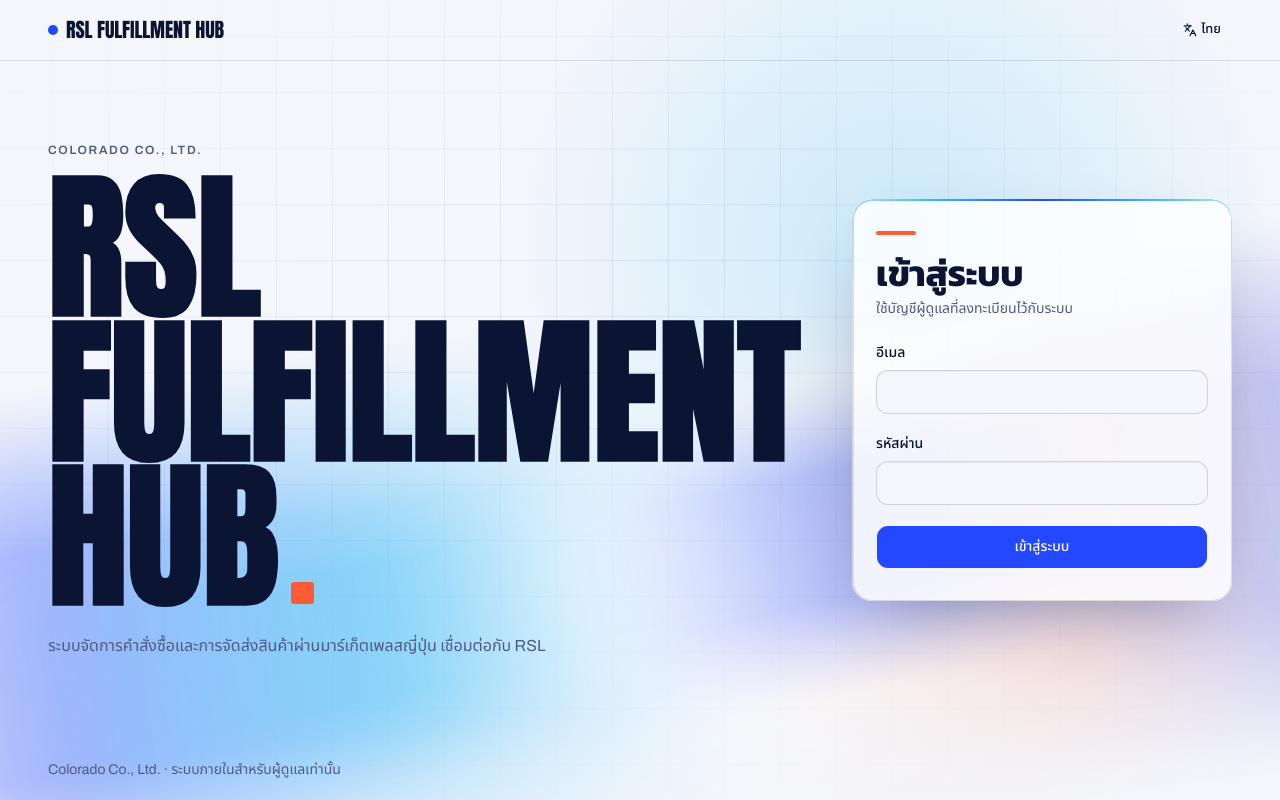
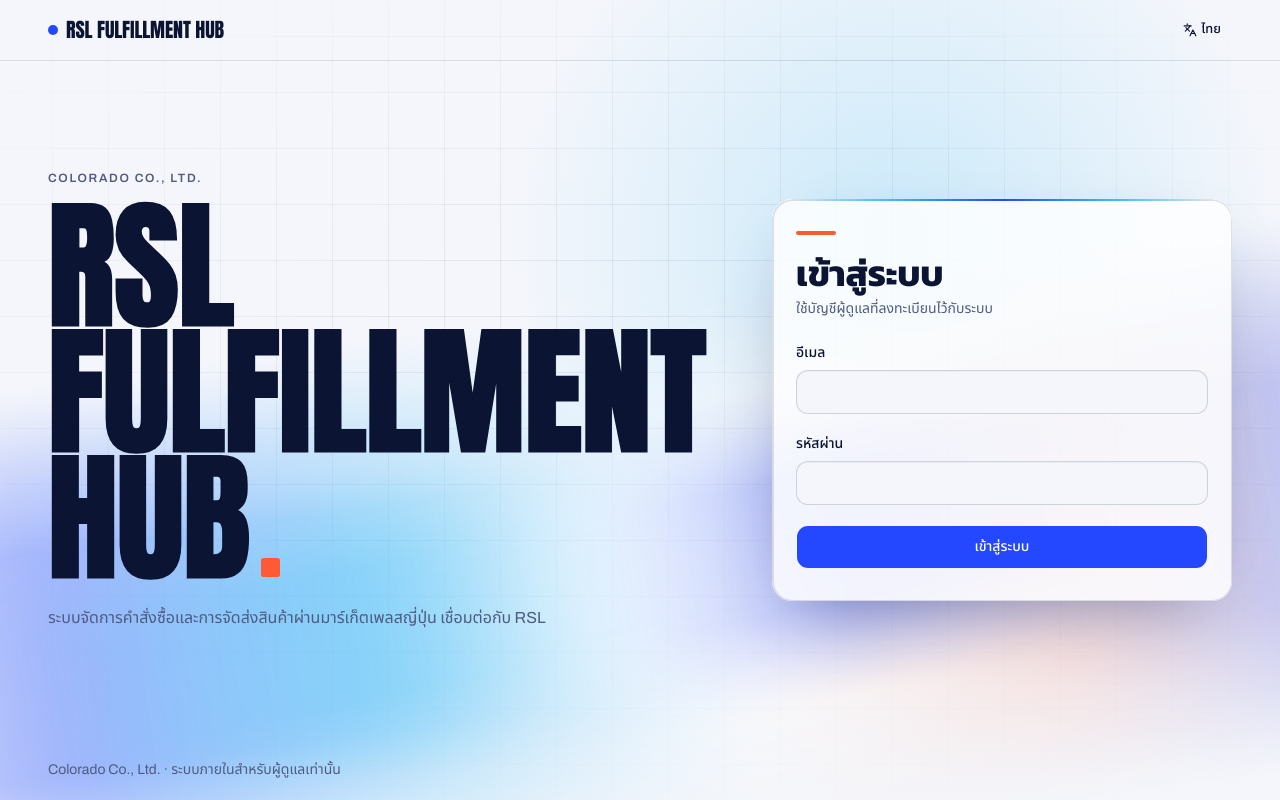
Before and after one commit to xbpkdi/01418321-final-project, a Next.js app: page /login in a window 1280 px wide. Built offline with nearby package versions, Linux system fonts and the light colour scheme.

Commit message:
style: widen the login card and keep it close to the title

```diff
--- a/src/app/login/page.tsx
+++ b/src/app/login/page.tsx
@@ -98,7 +98,7 @@
         <LanguageToggle />
       </header>
 
-      <main className="mx-auto grid w-full max-w-[1320px] flex-1 items-center gap-10 px-[clamp(16px,4vw,48px)] py-10 lg:grid-cols-[minmax(0,1fr)_minmax(340px,380px)] lg:gap-10">
+      <main className="mx-auto grid w-full max-w-[1320px] flex-1 items-center gap-10 px-[clamp(16px,4vw,48px)] py-10 lg:grid-cols-[minmax(0,57rem)_minmax(400px,460px)] lg:justify-center lg:gap-14">
         {/* @container: ขนาดหัวข้อคิดจากความกว้างคอลัมน์นี้ ไม่ใช่ทั้งจอ */}
         <section className="rise @container">
           <p className="eyebrow">{t.app.company}</p>
@@ -112,7 +112,7 @@
               />
             }
           />
-          <p className="text-muted-foreground mt-6 text-base leading-relaxed">
+          <p className="text-muted-foreground mt-6 text-base leading-relaxed text-balance">
             {t.login.tagline}
           </p>
         </section>
```
